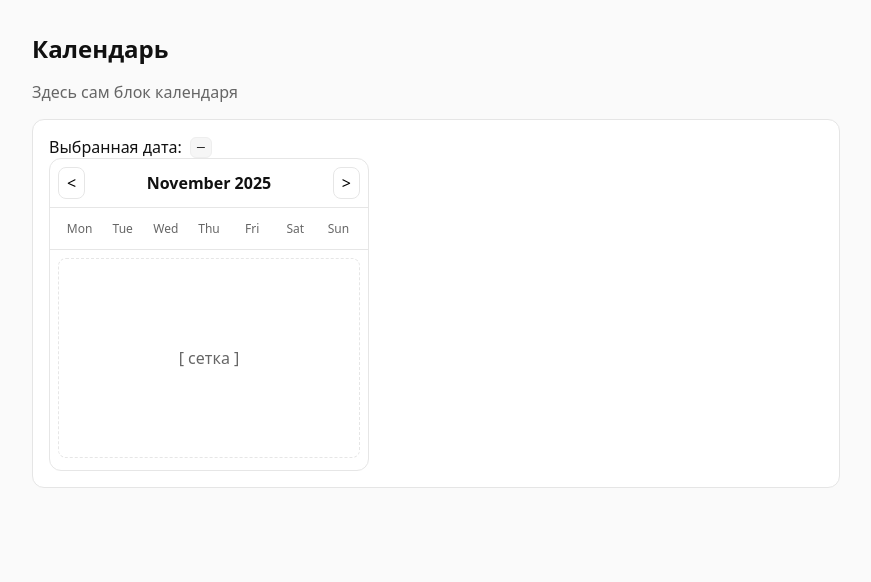
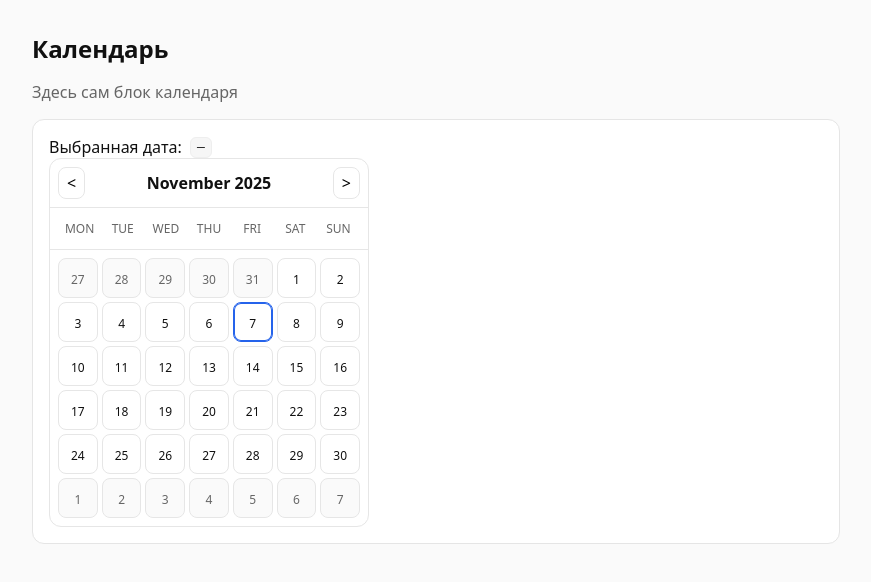
Before and after one commit to BMD63/calendar-app, a Vue app: page / in a window 1280 px wide. Shown: the top 582 px of the page, without its empty margins (204-1075 px from the left). Built offline with nearby package versions, Linux system fonts and the light colour scheme.

Commit message:
feat(calendar): render 6x7 day grid

```diff
--- a/src/components/Calendar.vue
+++ b/src/components/Calendar.vue
@@ -4,6 +4,10 @@ import {
   normalizeDate,
   monthLabel,
   getWeekdayLabels,
+  getGridStart,
+  startOfMonth,
+  addDays,
+  sameDay,
 } from '../utils/date.js'
 
 const props = defineProps({
@@ -35,6 +39,24 @@ const weekdayLabels = computed(() =>
   getWeekdayLabels(props.locale, props.startWeekOn, props.weekdayFormat)
 )
 
+// сетки 6×7
+const today = new Date()
+const monthStart = computed(() => startOfMonth(viewAnchor.value))
+const gridStart = computed(() => getGridStart(viewAnchor.value, props.startWeekOn))
+
+const cells = computed(() => {
+  const start = gridStart.value
+  const curMonth = monthStart.value.getMonth()
+  return Array.from({ length: 42 }, (_, i) => {
+    const date = addDays(start, i)
+    return {
+      date,
+      isToday: sameDay(date, today),
+      inCurrentMonth: date.getMonth() === curMonth,
+    }
+  })
+})
+
 </script>
 
 <template>
@@ -57,7 +79,21 @@ const weekdayLabels = computed(() =>
     </div>
 
     <div class="cal__grid" role="grid" aria-readonly="true">
-      <div class="cal__placeholder">[ сетка ]</div>
+      <button
+        v-for="(cell, i) in cells"
+        :key="i"
+        class="cal__day"
+        type="button"
+        :class="{
+          '--outside': !cell.inCurrentMonth,
+          '--today': cell.isToday,
+        }"
+        :aria-label="cell.date.toDateString()"
+        :tabindex="-1"
+        disabled
+      >
+        <span class="cal__day-num">{{ cell.date.getDate() }}</span>
+      </button>
     </div>
   </div>
 </template>
@@ -107,13 +143,42 @@ const weekdayLabels = computed(() =>
   text-align:center;
 }
 
-.cal__weekday{ padding:4px 0; }
+.cal__weekday{ padding:4px 0; text-transform: uppercase;}
 
 .cal__grid{
-  min-height: 220px;
+  display:grid;
+  grid-template-columns: repeat(7, 1fr);
+  gap: 4px;
   padding:8px;
 }
 
+.cal__day{
+  position: relative;
+  height: 40px;
+  border: 1px solid var(--c-border);
+  border-radius: 8px;
+  background:#fff;
+  text-align: center;
+  padding: 6px 8px;
+  color: var(--c-text);
+}
+.cal__day:disabled{
+  opacity: 1;
+  cursor: default;
+}
+.cal__day.--outside{
+  color: var(--c-muted);
+  background: #fafafa;
+}
+.cal__day.--today{
+  border-color: var(--c-accent);
+  box-shadow: inset 0 0 0 1px var(--c-accent);
+}
+.cal__day-num{
+  font-size: 12px;
+  font-variant-numeric: tabular-nums;
+  line-height: 1;
+}
 .cal__placeholder{
   height: 200px;
   display:grid;
```
